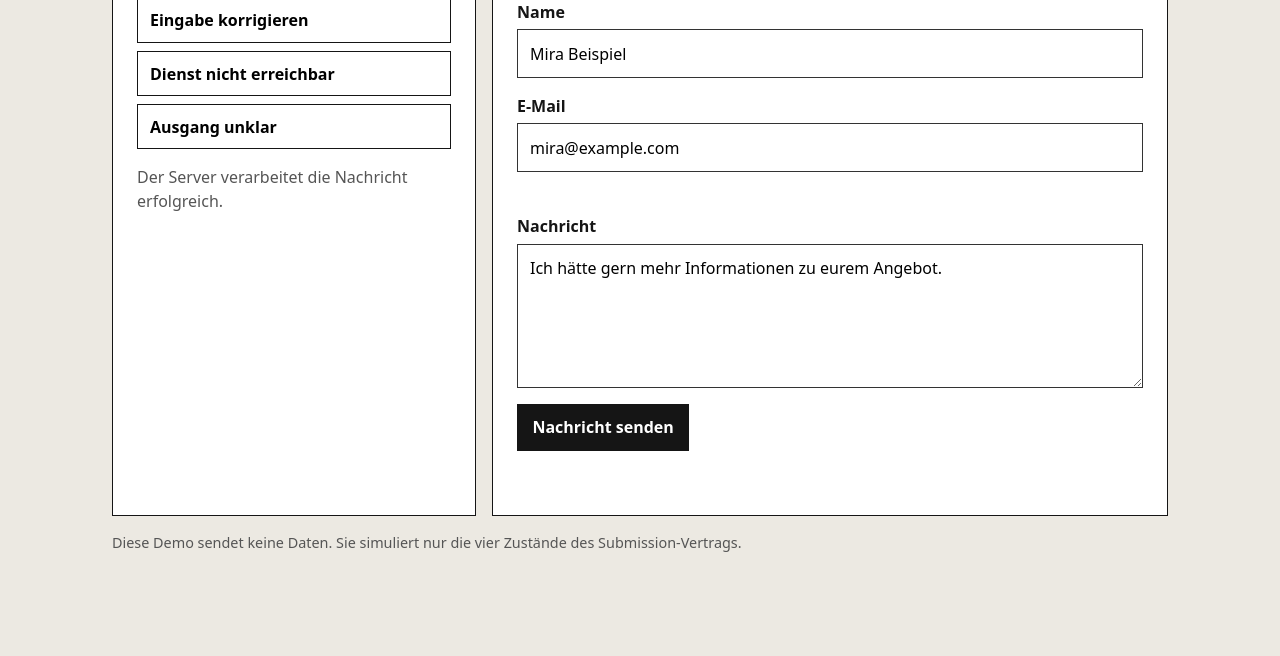
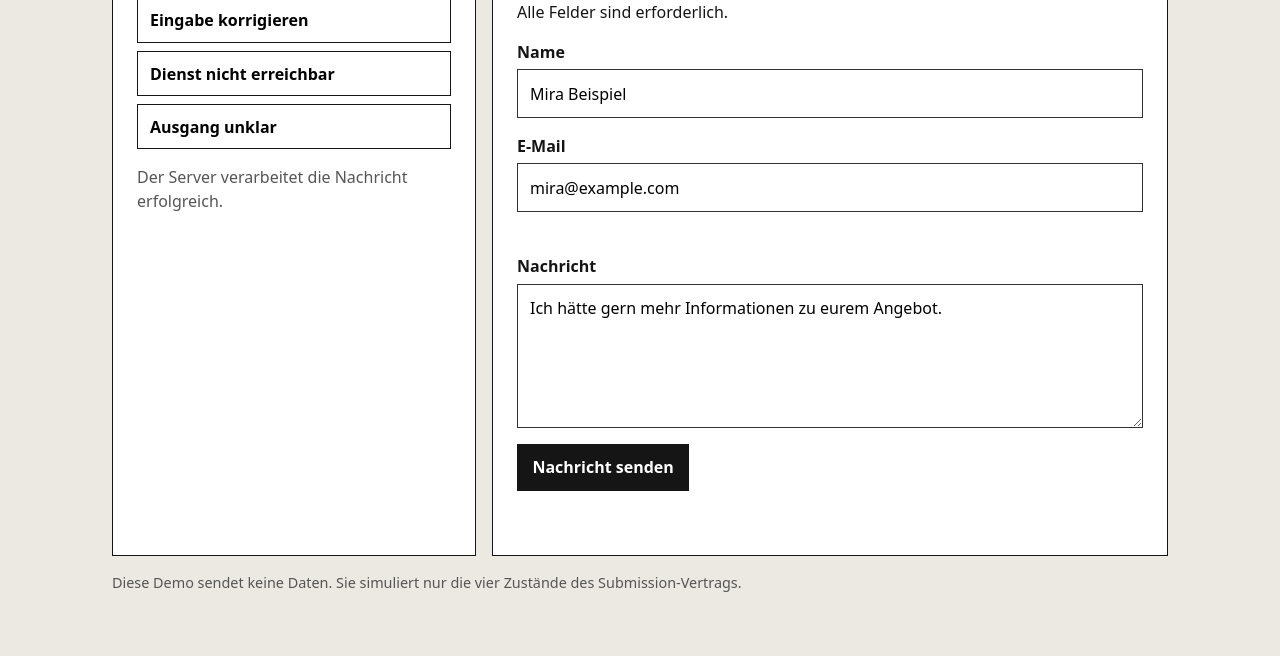
Before and after one commit to blame76/how-to-web, a plain HTML site: page patterns/form-submission/examples/contact-message.html in a window 1280 px wide. Shown: the part 474-1130 px from the top of the page. Before the commit the page ends 1090 px from the top, so only its background shows below. Drawn offline with Linux system fonts and the light colour scheme.

Commit message:
fix: clarify required fields in Form Submission demo

```diff
--- a/patterns/form-submission/examples/contact-message.html
+++ b/patterns/form-submission/examples/contact-message.html
@@ -31,6 +31,7 @@
       <div class="form-heading">
         <p class="eyebrow">Kontakt</p>
         <h2 id="form-title">Schreib uns</h2>
+        <p class="form-note">Alle Felder sind erforderlich.</p>
       </div>
 
       <form action="./contact-message.html" method="post" aria-busy="false" data-form>
```
